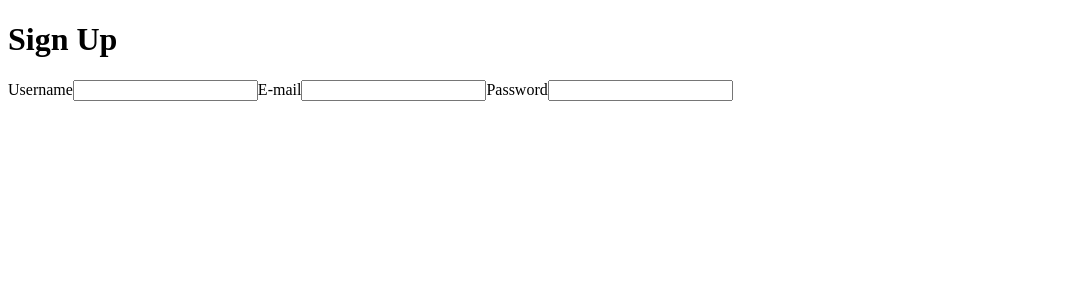
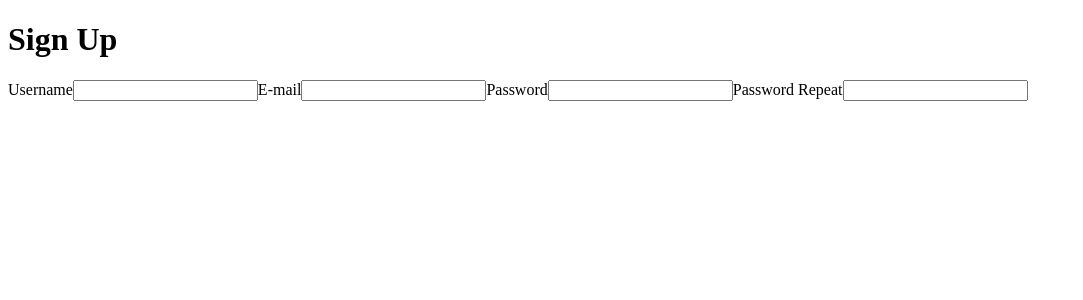
Before and after one commit to fredwills9224/source-vue, a Vue app: page / in a window 1280 px wide. Shown: the top 300 px of the page, without its empty margins (0-1083 px from the left). Built offline with nearby package versions, Linux system fonts and the light colour scheme.

Commit message:
hs pwdrpt npt+hs pwd typ 4 pwdrpt npt ts p

```diff
--- a/src/pages/SignUpPage.vue
+++ b/src/pages/SignUpPage.vue
@@ -11,4 +11,7 @@
     <label for="password">Password</label>
     <input id="password" type="password"/>
 
+    <label for="password-repeat">Password Repeat</label>
+    <input id="password-repeat" type="password"/>
+
 </template>
```
